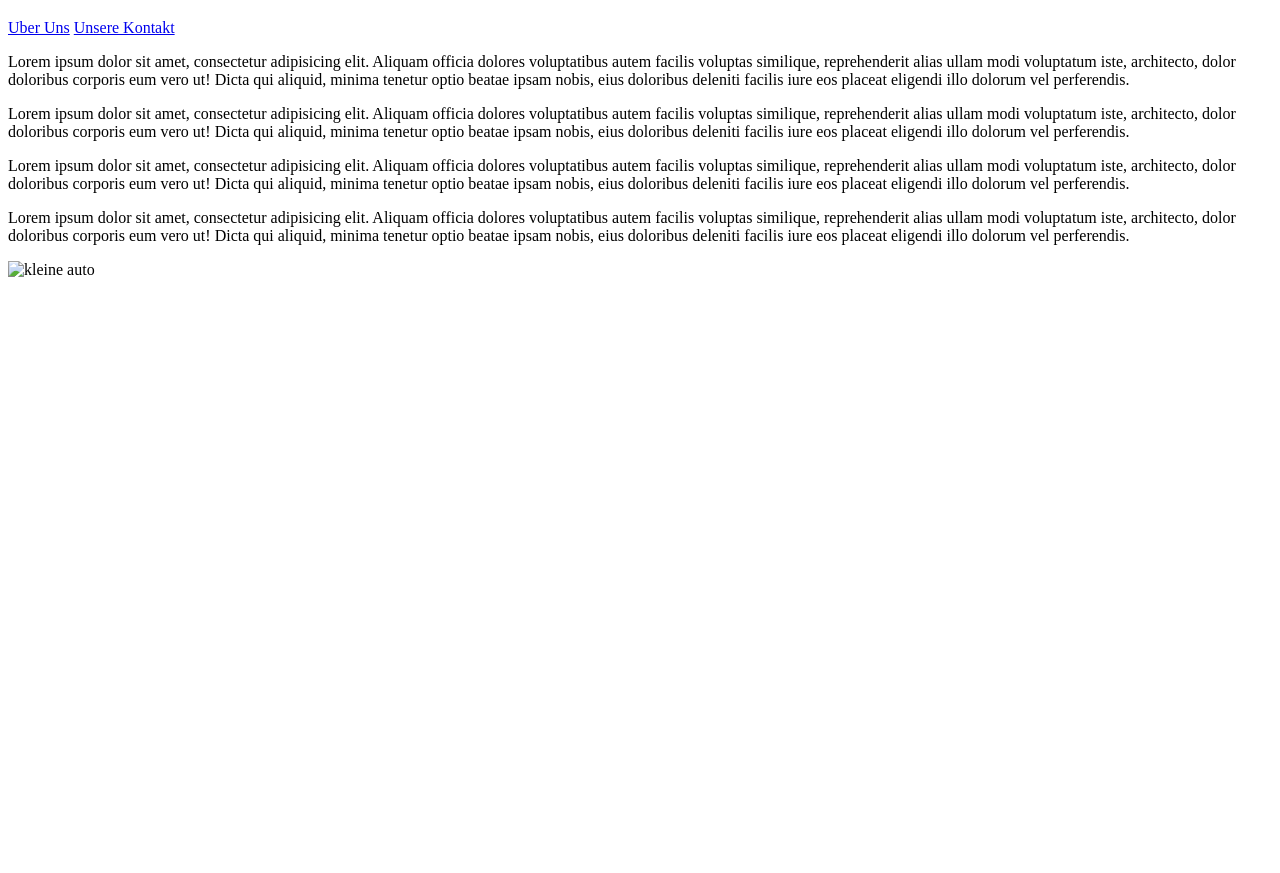
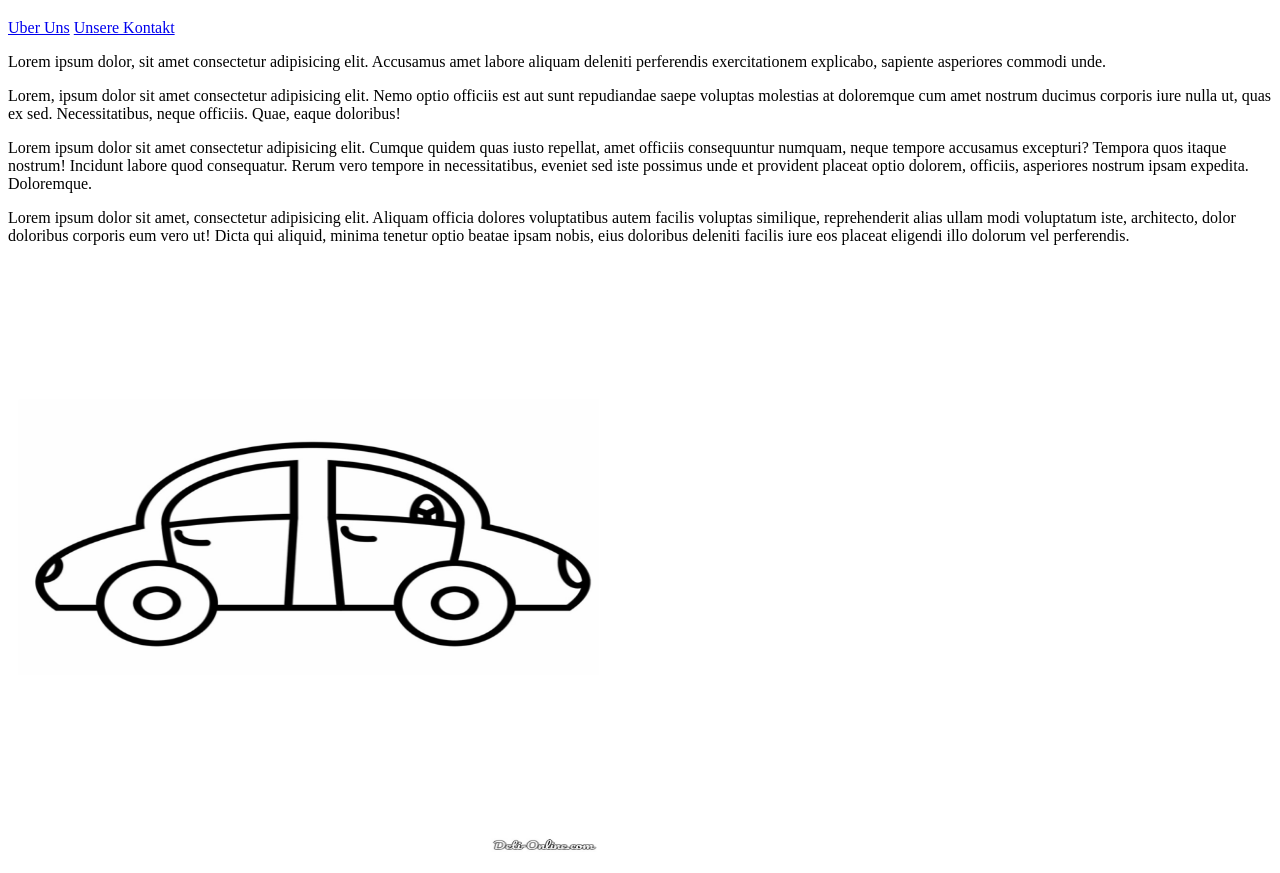
Before and after one commit to cleryk89/my-web-course, a website: page hw-01/index.html in a window 1280 px wide. Shown: the part 61-934 px from the top of the page. Before the commit the page ends 800 px from the top, so only its background shows below. Drawn offline with Linux system fonts and the light colour scheme.

Commit message:
виправлення до HW-01

```diff
--- a/hw-01/index.html
+++ b/hw-01/index.html
@@ -1,9 +1,10 @@
 <!doctype html>
 <html lang="en">
+
 <head>
   <meta charset="UTF-8" />
   <meta name="viewport" content="width=device-width, initial-scale=1.0" />
-    <title>HW-01</title>
+  <title>HW-01 - Main Page</title>
 </head>
 
 <body>
@@ -12,12 +13,20 @@
   <a href="contacts.html">Unsere Kontakt</a>
 
   <p>
-      Lorem ipsum dolor sit amet, consectetur adipisicing elit. Aliquam officia
-      dolores voluptatibus autem facilis voluptas similique, reprehenderit alias
-      ullam modi voluptatum iste, architecto, dolor doloribus corporis eum vero
-      ut! Dicta qui aliquid, minima tenetur optio beatae ipsam nobis, eius
-      doloribus deleniti facilis iure eos placeat eligendi illo dolorum vel
-      perferendis.
+    Lorem ipsum dolor, sit amet consectetur adipisicing elit. Accusamus amet labore aliquam deleniti perferendis
+    exercitationem explicabo, sapiente asperiores commodi unde.
+  </p>
+
+  <p>
+    Lorem, ipsum dolor sit amet consectetur adipisicing elit. Nemo optio officiis est aut sunt repudiandae saepe
+    voluptas molestias at doloremque cum amet nostrum ducimus corporis iure nulla ut, quas ex sed. Necessitatibus, neque
+    officiis. Quae, eaque doloribus!
+  </p>
+
+  <p>Lorem ipsum dolor sit amet consectetur adipisicing elit. Cumque quidem quas iusto repellat, amet officiis
+    consequuntur numquam, neque tempore accusamus excepturi? Tempora quos itaque nostrum! Incidunt labore quod
+    consequatur. Rerum vero tempore in necessitatibus, eveniet sed iste possimus unde et provident placeat optio
+    dolorem, officiis, asperiores nostrum ipsam expedita. Doloremque.
   </p>
 
   <p>
@@ -29,24 +38,7 @@
     perferendis.
   </p>
 
-    <p>
-      Lorem ipsum dolor sit amet, consectetur adipisicing elit. Aliquam officia
-      dolores voluptatibus autem facilis voluptas similique, reprehenderit alias
-      ullam modi voluptatum iste, architecto, dolor doloribus corporis eum vero
-      ut! Dicta qui aliquid, minima tenetur optio beatae ipsam nobis, eius
-      doloribus deleniti facilis iure eos placeat eligendi illo dolorum vel
-      perferendis.
-    </p>
+  <img src="images/auto.jpeg" alt="kleine auto" width="600" height="600" />
+</body>
 
-    <p>
-      Lorem ipsum dolor sit amet, consectetur adipisicing elit. Aliquam officia
-      dolores voluptatibus autem facilis voluptas similique, reprehenderit alias
-      ullam modi voluptatum iste, architecto, dolor doloribus corporis eum vero
-      ut! Dicta qui aliquid, minima tenetur optio beatae ipsam nobis, eius
-      doloribus deleniti facilis iure eos placeat eligendi illo dolorum vel
-      perferendis.
-    </p>
-
-    <img src="img/auto.jpeg" alt="kleine auto" width="600" lang="800" />
-  </body>
 </html>
```
Also changed, not shown: hw-01/about.html (+3 -1 lines), hw-01/contacts.html (+7 -11 lines), hw-01/README.md, hw-01/images/auto.jpeg (added), 1 other file. Lines whose indentation alone changed are shown as unchanged.
